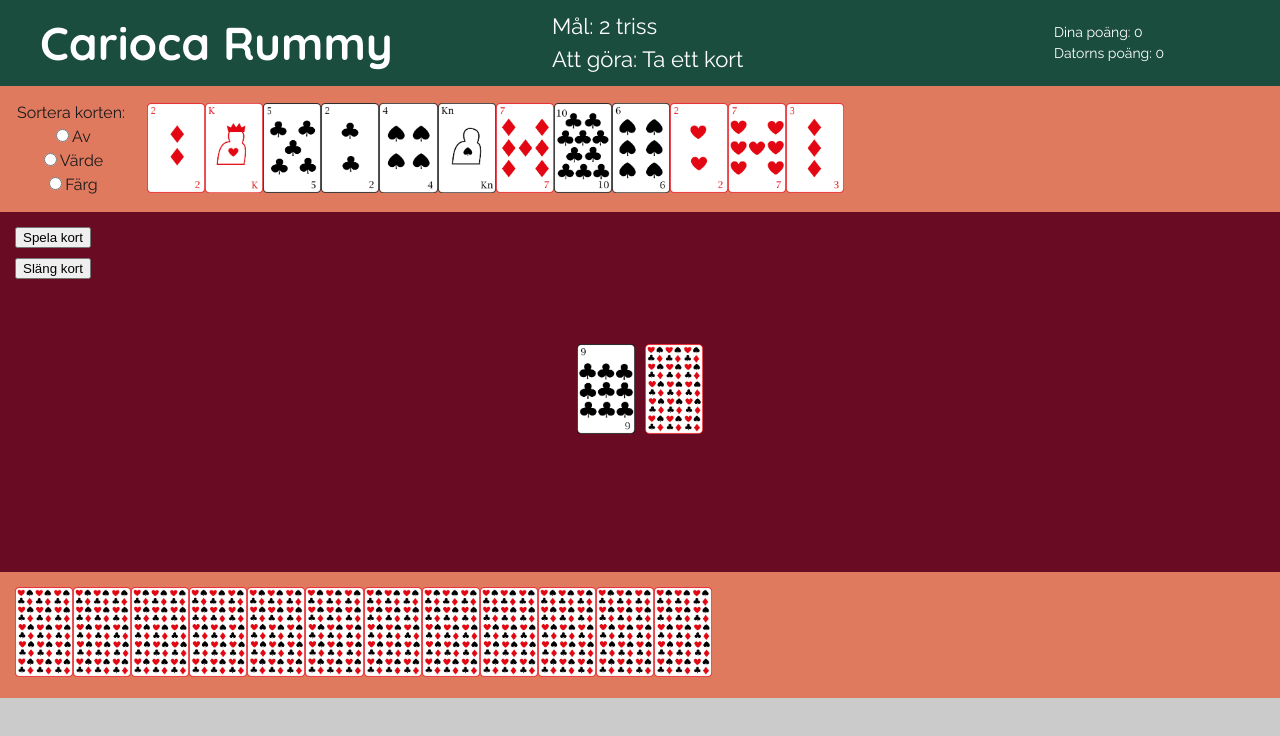
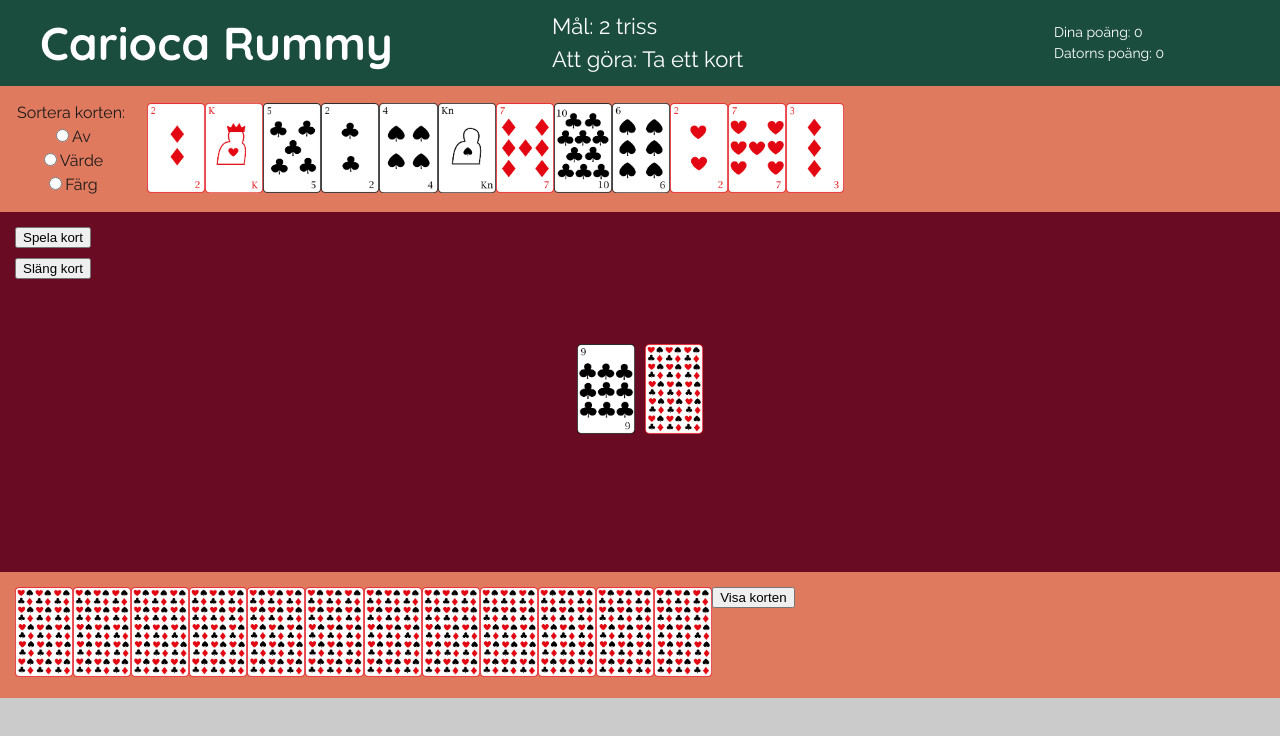
Before and after one commit to Tejpex/carioca-rummy, a React (Vite) app: page / in a window 1280 px wide. Shown: the top 736 px of the page. Built offline with nearby package versions, Linux system fonts and the light colour scheme.

Commit message:
Add button to set test mode

```diff
--- a/src/components/HandRow.jsx
+++ b/src/components/HandRow.jsx
@@ -10,7 +10,8 @@ export const HandRow = ({person}) => {
     setSortingOn,
     player,
     computer,
-    testMode
+    testMode,
+    setTestMode
   } = useCarioca()
 
   const hand = person.hand
@@ -34,6 +35,9 @@ export const HandRow = ({person}) => {
             <CardImage src="/Baksida.png" alt="Card facing down" key={index} />
           ))}
         </div>
+        <ButtonBox>
+          <button onClick={() => setTestMode(!testMode)}>Visa korten</button>
+        </ButtonBox>
       </CardRow>
     )
   } else {
@@ -59,7 +63,12 @@ export const HandRow = ({person}) => {
               </div>
 
               <div>
-                <input type="radio" id="sort-suit" name="sorting" value="suit" />
+                <input
+                  type="radio"
+                  id="sort-suit"
+                  name="sorting"
+                  value="suit"
+                />
                 <label htmlFor="sort-suit">Färg</label>
               </div>
             </form>
@@ -71,6 +80,11 @@ export const HandRow = ({person}) => {
             {card.staged && <CardImageStaged src={card.img} alt={card.name} />}
           </CardButton>
         ))}
+        {person === computer && (
+          <ButtonBox>
+            <button onClick={() => setTestMode(!testMode)}>Dölj korten</button>
+          </ButtonBox>
+        )}
       </CardRow>
     )
   }
--- a/src/contexts/CariocaContext.jsx
+++ b/src/contexts/CariocaContext.jsx
@@ -786,7 +786,7 @@ export const CariocaProvider = ({ children }) => {
 
   return (
     <CariocaContext.Provider
-      value={{ player, computer, discardPile, stock, gameStageIndex, contracts, contractNumber, startNewGame, sortByValue, sortBySuit, takeCard, toggleStaged, tryToPlayCards, throwCard, gameStages, setNewHand, message, setMessage, setSortingOn, testMode }}
+      value={{ player, computer, discardPile, stock, gameStageIndex, contracts, contractNumber, startNewGame, sortByValue, sortBySuit, takeCard, toggleStaged, tryToPlayCards, throwCard, gameStages, setNewHand, message, setMessage, setSortingOn, testMode, setTestMode }}
     >
       {children}
     </CariocaContext.Provider>
```
